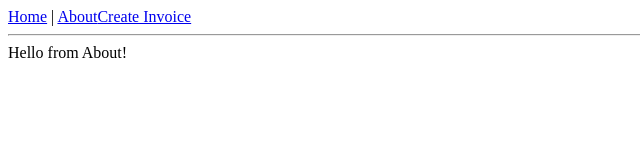
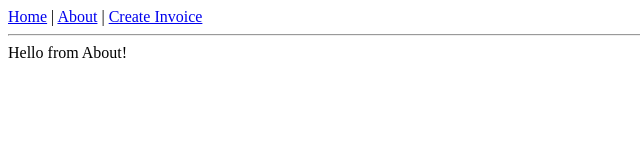
Before and after one commit to Dz-devz/invoice-print, a React (Vite) app in the folder client/: page /about in a window 1280 px wide. Shown: the top 160 px of the page, without its empty margins (0-640 px from the left). Built offline with nearby package versions, Linux system fonts and the light colour scheme.

Commit message:
chore: update titles and ui and deleted imports are not used

```diff
--- a/client/src/components/invoice.tsx
+++ b/client/src/components/invoice.tsx
@@ -1,6 +1,5 @@
 import { create } from 'zustand';
 import axios from 'axios';
-import { useEffect } from 'react';
 
 type Invoice = {
   id: number;
--- a/client/src/routes/__root.tsx
+++ b/client/src/routes/__root.tsx
@@ -11,6 +11,7 @@ export const Route = createRootRoute({
         <Link to="/about" className="[&.active]:font-bold">
           About
         </Link>
+        <span> | </span>
         <Link to="/createInvoice" className="[&.active]:font-bold">Create Invoice</Link>
       </div>
       <hr />
--- a/client/src/routes/createInvoice.tsx
+++ b/client/src/routes/createInvoice.tsx
@@ -35,7 +35,7 @@ function CreateInvoice() {
 
   return (
     <div>
-      <h1>Simple Form Example</h1>
+      <h1>Invoice Form</h1>
       <form
         onSubmit={(e) => {
           e.preventDefault();
```
